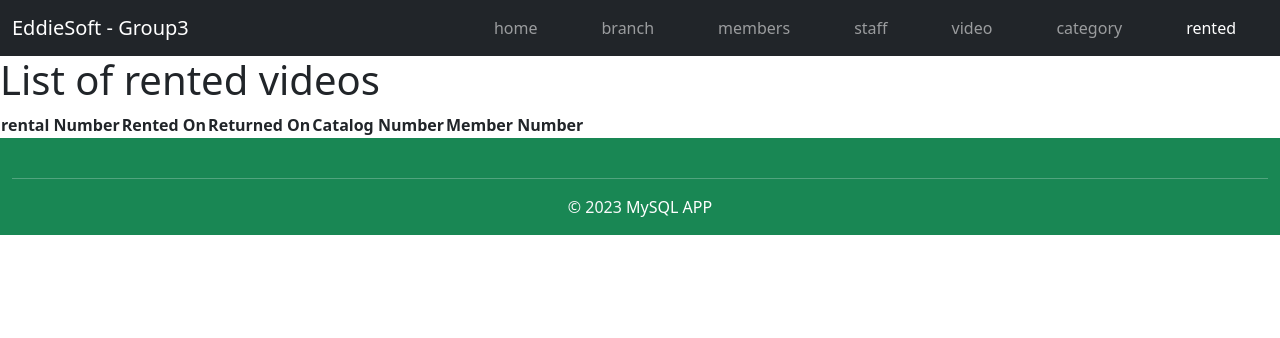
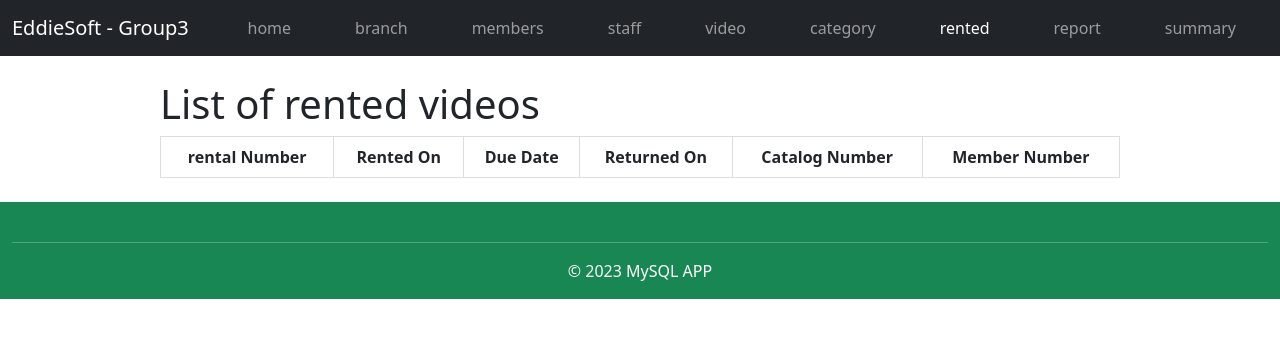
Before and after one commit to owinymarvin/mysql, a Django app: page /rented_videos/ in a window 1280 px wide. Shown: the top 338 px of the page. Run offline with Django 4.2, Linux system fonts and the light colour scheme; data that the repository does not hold is empty; some libraries are stand-ins or nearby versions.

Commit message:
added files

```diff
--- a/eddiesoft/templates/header.html
+++ b/eddiesoft/templates/header.html
@@ -78,6 +78,21 @@
 					<li class="nav-item mx-4"><a class="nav-link" href="{% url 'rented_video' %}">rented</a></li>
 				{% endif %}
 
+
+
+				{% if page == 'movie_rental_report' %}
+					<li class="nav-item mx-4"><a class="nav-link active" href="{% url 'movie_rental_report' %}">report</a></li>
+				{% else %}
+					<li class="nav-item mx-4"><a class="nav-link" href="{% url 'movie_rental_report' %}">report</a></li>
+				{% endif %}
+
+
+				{% if page == 'earnings_summary' %}
+					<li class="nav-item mx-4"><a class="nav-link active" href="{% url 'earnings_summary' %}">summary</a></li>
+				{% else %}
+					<li class="nav-item mx-4"><a class="nav-link" href="{% url 'earnings_summary' %}">summary</a></li>
+				{% endif %}
+
 			</ul>
 
 		</div>
--- a/eddiesoft/templates/main.html
+++ b/eddiesoft/templates/main.html
@@ -6,6 +6,20 @@
     <meta charset="UTF-8">
     <meta http-equiv="X-UA-Compatible" content="IE=edge">
     <meta name="viewport" content="width=device-width, initial-scale=1.0">
+
+    <style>
+        table {
+            width: 100%;
+            border-collapse: collapse;
+        }
+        table, table th, table td {
+            border: 1px solid #ddd;
+        }
+        table th, table td {
+            text-align: center;
+            padding: 8px;
+        }
+    </style>
 
     {% comment %} Bootstrap CSS {% endcomment %}
     <link rel="stylesheet" href="{% static 'base/bootstrap.css' %}">
@@ -18,10 +32,12 @@
 </head>
 <body>
     {% include 'header.html' %}
-    {% block content %}
 
+    <div class="my-4 w-75 mx-auto">
+        {% block content %}
+        {% endblock content %}
+    </div>
 
-    {% endblock content %}
     {% include 'footer.html' %}
 
     {% comment %} boostrap JS {% endcomment %}
--- a/eddiesoft/website/models.py
+++ b/eddiesoft/website/models.py
@@ -38,7 +38,9 @@ class RentedVideo(models.Model):
     member_number = models.ForeignKey(Members, on_delete=models.CASCADE)
     catalog_number = models.ForeignKey(Video, on_delete=models.CASCADE)
     date_of_rent = models.DateField()
+    due_date = models.DateField()
     date_of_return = models.DateField()
+     # Add the due_date attribute
 
     def __str__(self):
         return f"Rental Number: {self.rental_number}"
@@ -58,6 +60,8 @@ class Staff(models.Model):
     staff_names = models.CharField(max_length=255)
     salary = models.IntegerField()
     position = models.CharField(max_length=255)
+    # Add foreign key for branch
+    branch = models.ForeignKey(Branch, on_delete=models.CASCADE)
 
     def __str__(self):
         return self.staff_names
--- a/eddiesoft/website/templates/website/rentedvideo.html
+++ b/eddiesoft/website/templates/website/rentedvideo.html
@@ -13,9 +13,11 @@
             <tr>
                 <th>rental Number</th>
                 <th>Rented On</th>
+                   <th>Due Date</th>
                 <th>Returned On</th>
                 <th>Catalog Number</th>
                 <th>Member Number</th>
+
             </tr>
         </thead>
         <tbody>
@@ -23,9 +25,11 @@
             <tr>
                 <td>{{ rentedvideo_item.rental_number }}</td>
                 <td>{{ rentedvideo_item.date_of_rent }}</td>
+                 <td>{{ rentedvideo_item.due_date}}</td>
                 <td>{{ rentedvideo_item.date_of_return }}</td>
                 <td>{{ rentedvideo_item.catalog_number_id }}</td>
                 <td>{{ rentedvideo_item.member_number_id }}</td>
+
             </tr>
             {% endfor %}
         </tbody>
--- a/eddiesoft/website/templates/website/staff.html
+++ b/eddiesoft/website/templates/website/staff.html
@@ -13,6 +13,7 @@
             <tr>
                 <th>Staff Number</th>
                 <th>Staff Names</th>
+                <th>Branch id</th>
                 <th>Salary</th>
                 <th>Position</th>
             </tr>
@@ -22,8 +23,10 @@
             <tr>
                 <td>{{ staff_item.staff_number }}</td>
                 <td>{{ staff_item.staff_names }}</td>
+                <td>{{ staff_item.branch_id }}</td>
                 <td>{{ staff_item.salary }}</td>
                 <td>{{ staff_item.position }}</td>
+
             </tr>
             {% endfor %}
         </tbody>
--- a/eddiesoft/website/urls.py
+++ b/eddiesoft/website/urls.py
@@ -9,5 +9,7 @@ urlpatterns = [
     path('videos/', views.video, name="video"),
     path('category/', views.category, name="category"),
     path('members/', views.members, name="members"),
-    path('movie_sales_report/', views.movie_sales_report,name='movie_sales_report'),
+    path('movie_rental_report/', views.movie_rental_report,name='movie_rental_report'),
+    path('earnings_summary_report/', views.earnings_summary,name='earnings_summary'),
+
 ]
--- a/eddiesoft/website/views.py
+++ b/eddiesoft/website/views.py
@@ -1,3 +1,4 @@
+from django.db import connection
 from django.shortcuts import render
 from .models import *
 
@@ -93,6 +94,103 @@ def members(request):
     return render(request, 'website/members.html', context)
 
 
+def movie_rental_report(request):
+    page = 'movie_rental_report'
+    with connection.cursor() as cursor:
+        cursor.execute("""
+            SELECT
+                website_rentedvideo.rental_number,
+                website_video.title,
+                website_category.category_name,
+                website_category.price AS category_price,
+                website_rentedvideo.date_of_rent,
+                IFNULL(website_rentedvideo.date_of_return, CURDATE()) AS date_of_return,
+                DATEDIFF(IFNULL(website_rentedvideo.date_of_return, CURDATE()), website_rentedvideo.date_of_rent) AS days_taken,
+                (
+                    CASE
+                        WHEN website_category.price = '1200' THEN 1200
+                        WHEN website_category.price = '1500' THEN 1500
+                        WHEN website_category.price = '1800' THEN 1800
+                        WHEN website_category.price = '2000' THEN 2000
+                        WHEN website_category.price = '2500' THEN 2500
+                        WHEN website_category.price = '3000' THEN 3000
+                    END
+                ) * DATEDIFF(IFNULL(website_rentedvideo.date_of_return, CURDATE()), website_rentedvideo.date_of_rent) AS daily_rental_cost,
+                website_video.copies - COALESCE(
+                    (SELECT COUNT(*) FROM website_rentedvideo AS r WHERE r.catalog_number_id = website_video.catalog_number AND r.date_of_return IS NULL), 0
+                ) AS remaining_copies
+            FROM website_rentedvideo
+            JOIN website_video ON website_rentedvideo.catalog_number_id = website_video.catalog_number
+            JOIN website_category ON website_video.category_id = website_category.category_id;
+        """)
+
+        db_query_report = cursor.fetchall()
+
+    context = {'page':page,'db_query_report': db_query_report}
+    return render(request, 'website/movie_rental_report.html', context)
+
+
+
+def earnings_summary(request):
+    page = 'earnings_summary'
+    with connection.cursor() as cursor:
+        cursor.execute("""
+            SELECT
+                SUM(
+                    CASE
+                        WHEN website_category.category_name = 'Children' THEN website_category.price * DATEDIFF(IFNULL(website_rentedvideo.date_of_return, CURDATE()), website_rentedvideo.date_of_rent)
+                        ELSE 0
+                    END
+                ) AS children_earnings,
+                SUM(
+                    CASE
+                        WHEN website_category.category_name = 'Drama' THEN website_category.price * DATEDIFF(IFNULL(website_rentedvideo.date_of_return, CURDATE()), website_rentedvideo.date_of_rent)
+                        ELSE 0
+                    END
+                ) AS drama_earnings,
+                SUM(
+                    CASE
+                        WHEN website_category.category_name = 'Horror' THEN website_category.price * DATEDIFF(IFNULL(website_rentedvideo.date_of_return, CURDATE()), website_rentedvideo.date_of_rent)
+                        ELSE 0
+                    END
+                ) AS horror_earnings,
+                SUM(
+                    CASE
+                        WHEN website_category.category_name = 'Action' THEN website_category.price * DATEDIFF(IFNULL(website_rentedvideo.date_of_return, CURDATE()), website_rentedvideo.date_of_rent)
+                        ELSE 0
+                    END
+                ) AS action_earnings,
+                SUM(
+                    CASE
+                        WHEN website_category.category_name = 'Adult' THEN website_category.price * DATEDIFF(IFNULL(website_rentedvideo.date_of_return, CURDATE()), website_rentedvideo.date_of_rent)
+                        ELSE 0
+                    END
+                ) AS adult_earnings,
+                SUM(
+                    CASE
+                        WHEN website_category.category_name = 'Sci-Fi' THEN website_category.price * DATEDIFF(IFNULL(website_rentedvideo.date_of_return, CURDATE()), website_rentedvideo.date_of_rent)
+                        ELSE 0
+                    END
+                ) AS scifi_earnings,
+                SUM(
+                    CASE
+                        WHEN website_category.category_name IN ('Children','Drama','Action','Horror', 'Adult','Sci-Fi') THEN website_category.price * DATEDIFF(IFNULL(website_rentedvideo.date_of_return, CURDATE()), website_rentedvideo.date_of_rent)
+                        ELSE 0
+                    END
+                ) AS total_earnings
+            FROM website_rentedvideo
+            JOIN website_video ON website_rentedvideo.catalog_number_id = website_video.catalog_number
+            JOIN website_category ON website_video.category_id = website_category.category_id;
+        """)
+
+        earnings_summary = cursor.fetchone()
+
+    context = {'page':page,'earnings_summary': earnings_summary}
+    return render(request, 'website/earnings_summary.html', context)
+
+
+
+
 def movie_sales_report(request):
     page='movie_sales_report'
     if request.method == "POST":
```
Also changed, not shown: eddiesoft/website/templates/website/earnings_summary.html (added, +47 -0 lines), eddiesoft/website/templates/website/movie_rental_report.html (added, +40 -0 lines), eddiesoft/website/migrations/0002_staff_branch.py (added), eddiesoft/website/migrations/0003_rentedvideo_due_date.py (added).
